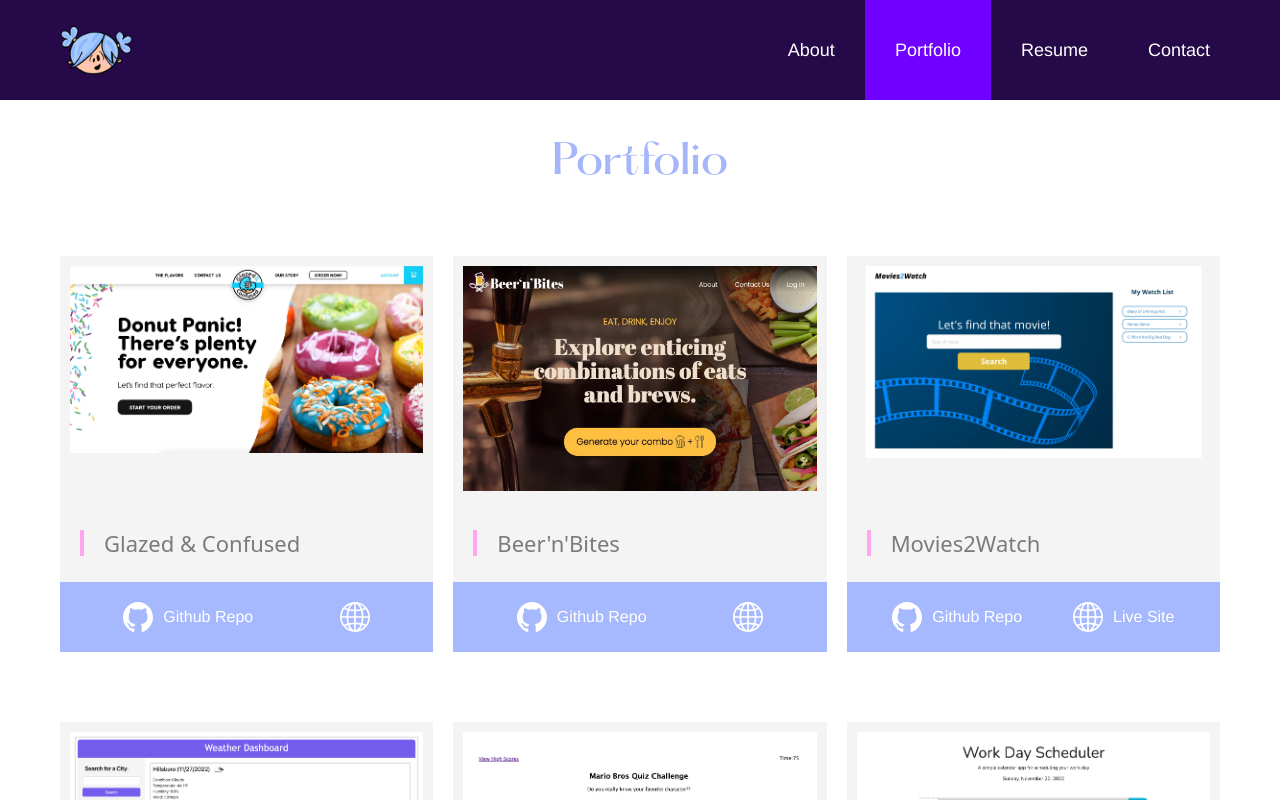
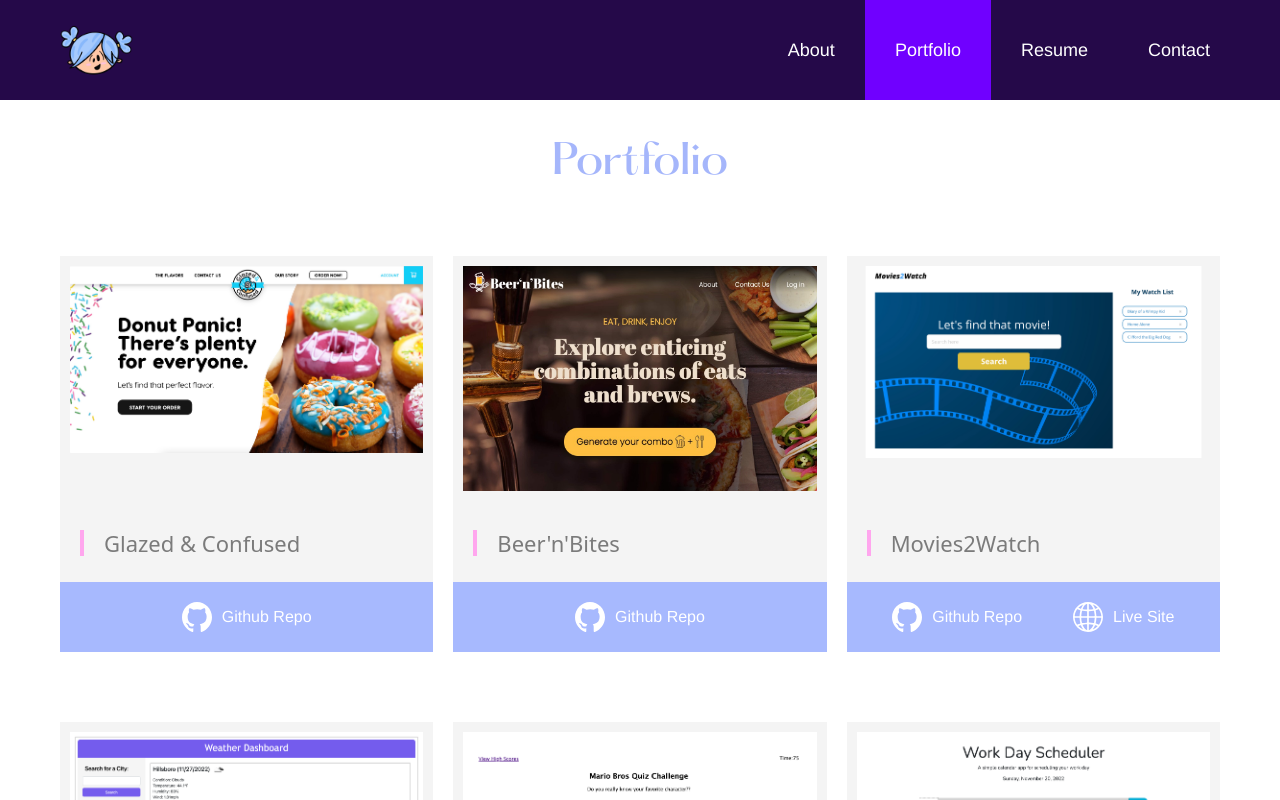
Before and after one commit to pherpat/React-Portfolio, a React (Create React App) app: page / in a window 1280 px wide. Both pictures are taken after a click on the item "Portfolio". Shown: the top 800 px of the page. Built offline with nearby package versions, Linux system fonts and the light colour scheme.

Commit message:
Update Portfolio

```diff
--- a/src/components/pages/Portfolio.js
+++ b/src/components/pages/Portfolio.js
@@ -30,10 +30,10 @@ export default function Portfolio() {
               <span className='portIcon'><img src={portGit} width="100%" alt="Github Logo" ></img></span>
               <span className='portIconText'>Github Repo</span>
             </div>
-            <div className='portlink' onClick={event => window.open('https://github.com/PMengler/glazed-and-confused')}>
+            {/* <div className='portlink' onClick={event => window.open('https://github.com/PMengler/glazed-and-confused')}>
               <span className='portIcon'><img src={portLink} width="100%" alt="Github Logo" ></img></span>
-              {/* <span className='portIconText'>Live Site</span> */}
-            </div>
+              <span className='portIconText'>Live Site</span>
+            </div> */}
           </div>
         </div>
 
@@ -48,10 +48,10 @@ export default function Portfolio() {
               <span className='portIcon'><img src={portGit} width="100%" alt="Github Logo" ></img></span>
               <span className='portIconText'>Github Repo</span>
             </div>
-            <div className='portlink' onClick={event => window.open('https://beer-n-bites.herokuapp.com/')}>
+            {/* <div className='portlink' onClick={event => window.open('https://beer-n-bites.herokuapp.com/')}>
               <span className='portIcon'><img src={portLink} width="100%" alt="Github Logo" ></img></span>
-              {/* <span className='portIconText'>Live Site</span> */}
-            </div>
+              <span className='portIconText'>Live Site</span>
+            </div> */}
           </div>
         </div>
 
```
